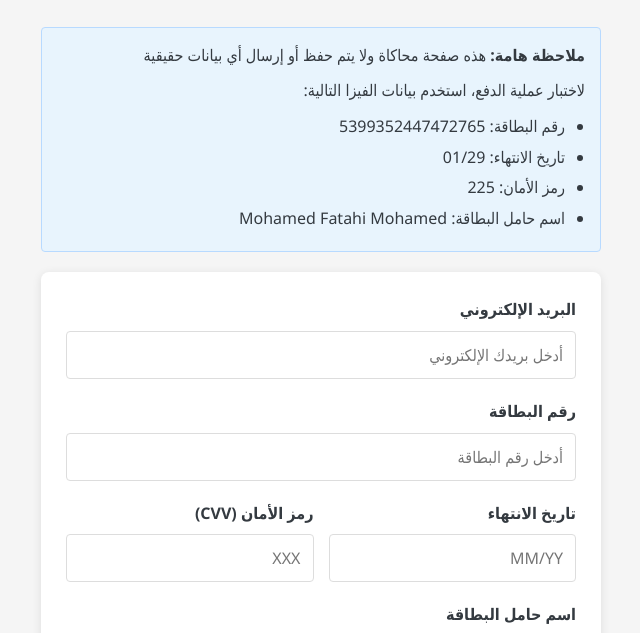
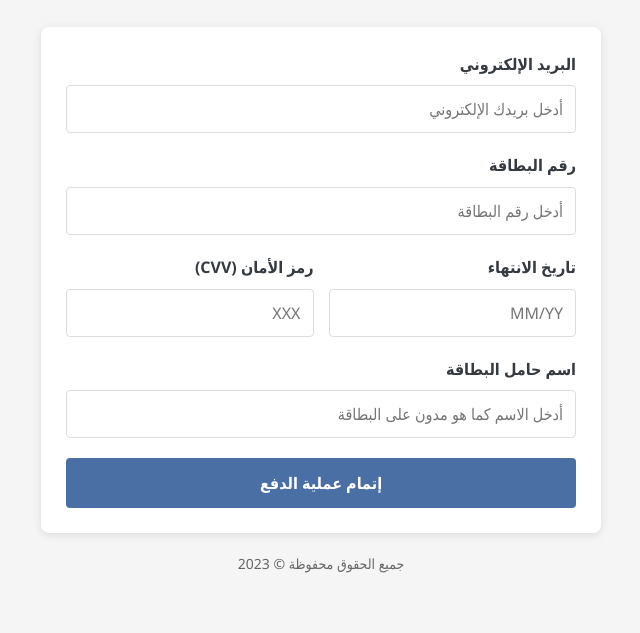
Before and after one commit to user404004/Binance-Card, a plain HTML site: page 22.html in a window 1280 px wide. Shown: the part 140-773 px from the top of the page, without its empty margins (319-959 px from the left). Drawn offline with Linux system fonts and the light colour scheme.

Commit message:
Update 22.html

```diff
--- a/22.html
+++ b/22.html
@@ -355,16 +355,7 @@
             <p>يرجى إدخال بياناتك لإتمام عملية الدفع</p>
         </div>
 
-        <div class="info-box">
-            <p><strong>ملاحظة هامة:</strong> هذه صفحة محاكاة ولا يتم حفظ أو إرسال أي بيانات حقيقية</p>
-            <p>لاختبار عملية الدفع، استخدم بيانات الفيزا التالية:</p>
-            <ul>
-                <li>رقم البطاقة: 5399352447472765</li>
-                <li>تاريخ الانتهاء: 01/29</li>
-                <li>رمز الأمان: 225</li>
-                <li>اسم حامل البطاقة: Mohamed Fatahi Mohamed</li>
-            </ul>
-        </div>
+
 
         <div class="card">
             <form id="payment-form">
@@ -551,4 +542,5 @@
         }
     </script>
 </body>
+
 </html>
```
